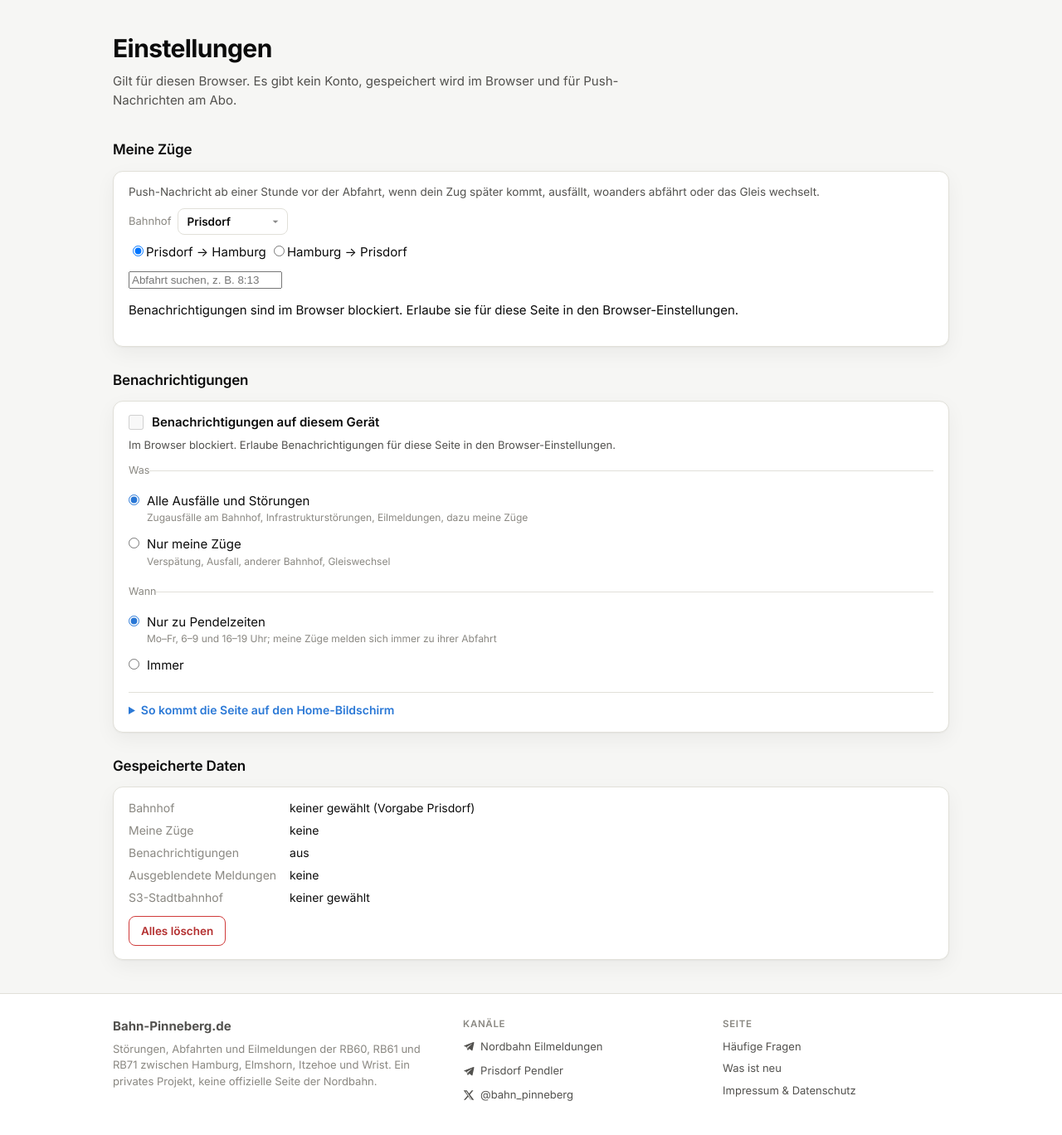
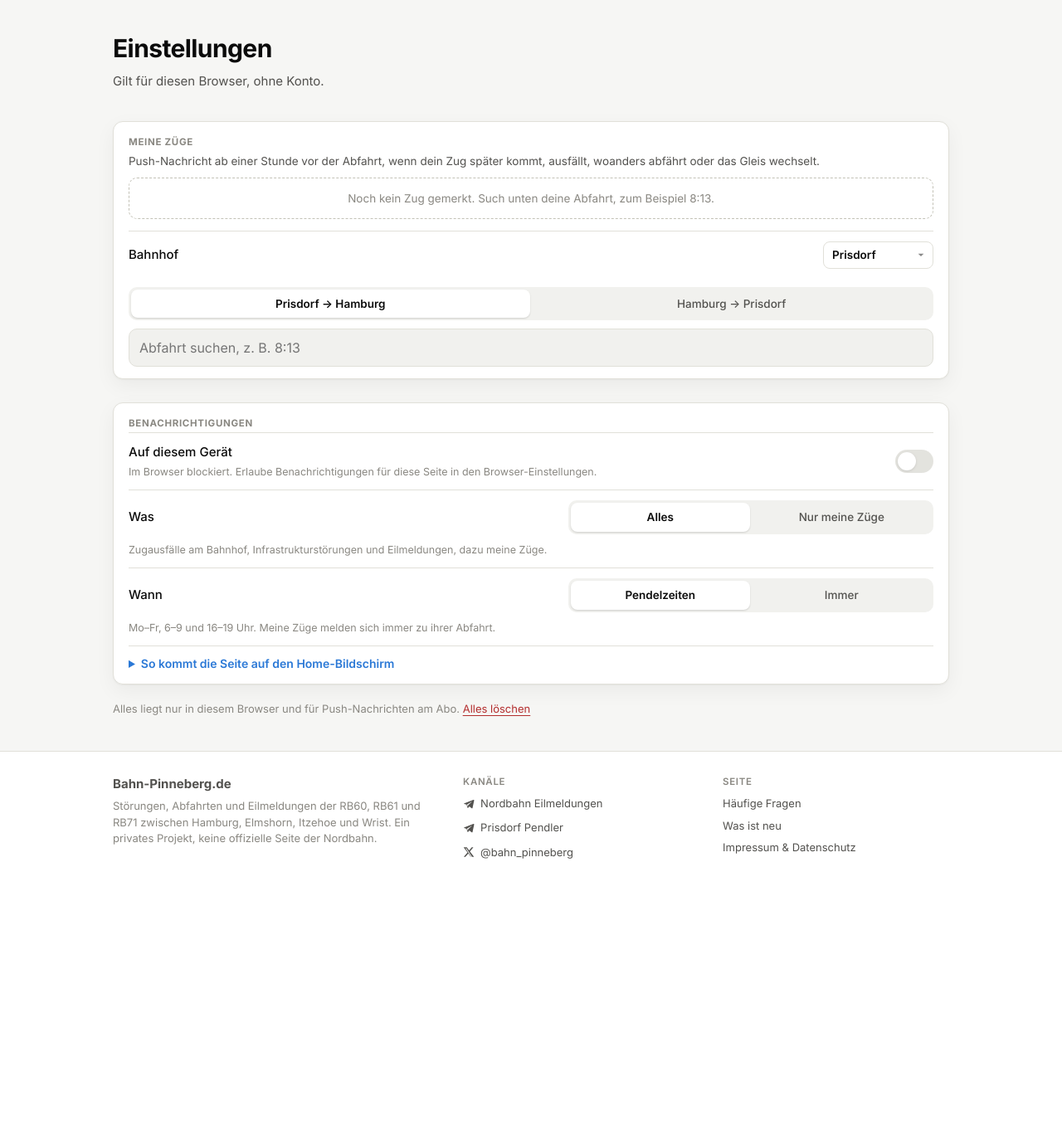
Before and after one commit to bensch777/bahn-pinneberg.de, a PHP site: page /einstellungen/ in a window 1280 px wide. Shown: the part 53-1421 px from the top of the page at 83% size. After the commit the page ends 1088 px from the top, so only its background shows below. Run offline with PHP 8.4, Linux system fonts and the light colour scheme.

Commit message:
Einstellungen im Stil einer Systemeinstellung, ohne „Gespeicherte Daten“ (#31)
Zwei Karten mit Zeilen statt Formular: „Meine Züge“ mit Bahnhof, Richtung
als Segment, Suchfeld in voller Breite und Platzhalter ohne gemerkten Zug;
„Benachrichtigungen“ mit Kippschalter, „Alles | Nur meine Züge“ und
„Pendelzeiten | Immer“ als Segmente, Erklärung nur zur gewählten Option.
„Gespeicherte Daten“ entfällt, „Alles löschen“ steht als Zeile am Ende.
Nebenbei repariert: #27 hatte die Styles für Segment, Suchfeld und
Vorschlagsliste der Einstellungsseite mitgelöscht.

Co-Authored-By: Claude Fable 5.1 <noreply@anthropic.com>
Claude-Session: https://claude.ai/code/session_01714u8gre9V6YgZ1eaaEp48

```diff
--- a/changelog/index.php
+++ b/changelog/index.php
@@ -15,6 +15,7 @@ $assetVersion = (int) @filemtime(__DIR__ . '/../dashboard.css');
 
 $changelog = [
     ['2026-10-27', [
+        ['Einstellungen im Stil einer Systemeinstellung', 'Die Einstellungsseite besteht jetzt aus zwei Karten mit Zeilen: „Meine Züge“ mit Bahnhof, Richtung als Segment, Suchfeld in voller Breite und einem Platzhalter, solange kein Zug gemerkt ist; „Benachrichtigungen“ mit Kippschalter, den Wahlen „Alles | Nur meine Züge“ und „Pendelzeiten | Immer“ als Segmente und der Erklärung nur zur gewählten Option. Der Bereich „Gespeicherte Daten“ ist weg, er wiederholte nur die Einstellungen; „Alles löschen“ steht als Zeile am Ende. Nebenbei repariert: Die Styles für Suche und Vorschlagsliste waren beim Entfernen der Startseitenkarte verloren gegangen.'],
         ['Zeitraum in Alltagssprache, Zeitbalken und Verlauf als Änderungsliste', 'Statt „seit 27.10., 14:50 Uhr, voraussichtlich bis 28.10., 14:00 Uhr“ steht bei einer Störung jetzt „Seit 14:50 Uhr (4 Std.) · voraussichtlich bis morgen 14:00 Uhr“, auf der Startseite wie auf der Seite der Störung. Darunter zeigt ein dünner Balken, wie weit der gemeldete Zeitraum fortgeschritten ist; ist das Ende überschritten, wird er gelb. Der Verlauf nennt je Schritt nur, was sich geändert hat: „Gemeldet“, „Update“, „Verlängert“ mit altem und neuem Ende, zum Schluss „Aufgehoben“ mit der Dauer. Ältere Schritte sind eingeklappt. Die Quelle steht beim Zitat der Originalmeldung, die Zeiten stehen nicht mehr dreimal auf der Seite.'],
         ['Verlauf ohne „Pendler-Text aktualisiert“', 'Auf der Seite einer Störung zeigte die Zeitleiste einen eigenen Schritt, wenn nur die lesbare Fassung einer Änderung nachkam. Das war Technik, kein Ereignis. Jetzt gehört die neue Fassung zum Schritt der Änderung selbst, die Zeitleiste kennt nur noch „Störung gemeldet“, „Neuer Stand“ und „Neues voraussichtliches Ende“.'],
         ['Hinweise ohne spürbare Folgen sind keine Störungen mehr', 'Meldungen wie „Betrieb wieder planmäßig, Ersatzteil wird noch eingebaut“ führte strecken-info.de tagelang als aktive Störung, und die Seite zeigte sie als solche: gelbe Lagekarte, Karte auf der Startseite, Benachrichtigung. Jetzt zählen sie als Hinweis: Die Lagekarte bleibt grün und nennt sie nur klein, auf der Startseite erscheint keine Karte, es gibt keinen Push, und sie fehlen unter „Wichtig“ und in der Statistik. Unter „Meldungen · Aktiv“ stehen sie in einem eigenen Abschnitt. Das Urteil trifft die KI aus dem Text der Meldung, im Zweifel bleibt es eine Störung. Ändert sich die Lage, etwa von „keine Folgen“ zu „Verspätungen“, kommt die Meldung wie neu.'],
--- a/dashboard.css
+++ b/dashboard.css
@@ -640,23 +640,64 @@ a.status:focus-visible { outline: 2px solid var(--series); outline-offset: 2px;
 	color: var(--muted); font: inherit; font-size: 12px; cursor: pointer;
 }
 .meine__tag[aria-pressed="true"] { color: #fff; background: var(--series); border-color: var(--series); font-weight: 600; }
-.meine__neu { display: grid; gap: 10px; }
-.meine__bahnhof { justify-self: start; }
+.meine__neu { display: grid; gap: 10px; padding-top: 2px; }
 
-/* Einstellungen */
-.einstellung { padding: 14px 18px 16px; }
-.einstellung__schalter { display: flex; gap: 10px; align-items: center; font-size: 15px; font-weight: 600; cursor: pointer; }
-.einstellung__schalter input { width: 18px; height: 18px; margin: 0; accent-color: var(--series); }
-.einstellung__hinweis { margin: 6px 0 0; font-size: 13px; color: var(--ink-2); }
-.einstellung__hinweis[hidden] { display: none; }
-.einstellung__gruppe { border: 0; margin: 12px 0 0; padding: 10px 0 0; border-top: 1px solid var(--line); }
-.einstellung__gruppe[hidden] { display: none; }
-.einstellung__gruppe legend { padding: 0; font-size: 12.5px; color: var(--muted); }
-.einstellung__loeschen {
-	margin-top: 12px; font: inherit; font-size: 13.5px; font-weight: 600; padding: 7px 14px; border-radius: 8px;
-	border: 1px solid var(--critical); background: transparent; color: var(--critical-text); cursor: pointer;
-}
-.einstellung__loeschen:hover { background: color-mix(in srgb, var(--critical) 12%, transparent); }
+/* Einstellungen: Karten mit Zeilen wie in einer Systemeinstellung (einstellungen/) */
+.einst { padding: 6px 18px 14px; }
+.einst__label { margin: 10px 0 2px; font-size: 11.5px; font-weight: 700; letter-spacing: 0.06em; text-transform: uppercase; color: var(--muted); }
+.einst__intro { margin: 4px 0 10px; font-size: 13.5px; color: var(--ink-2); }
+.einst__zeile { display: flex; align-items: center; justify-content: space-between; gap: 10px 16px; padding: 12px 0; border-top: 1px solid var(--line); }
+.einst__zeile--schalter { cursor: pointer; }
+.einst__zeile--stapel { flex-wrap: wrap; }
+.einst__zeile--stapel .segment { flex: 1 1 260px; max-width: 440px; }
+.einst__zeile[hidden] { display: none; }
+.einst__text { font-size: 15px; font-weight: 500; min-width: 0; }
+.einst__hinweis { display: block; margin-top: 3px; font-size: 12.5px; font-weight: 400; color: var(--muted); }
+.einst__hinweis[hidden] { display: none; }
+.einst__erklaerung { flex-basis: 100%; margin: 0; font-size: 12.5px; color: var(--muted); }
+.einst__erklaerung:empty { display: none; }
+.einst__fuss { margin: 20px 0 0; font-size: 13px; color: var(--muted); }
+.einst__loeschen { font: inherit; font-size: 13px; padding: 0; border: 0; background: transparent; color: var(--critical-text); cursor: pointer; text-decoration: underline; text-underline-offset: 3px; }
+.einst__loeschen:focus-visible { outline: 2px solid var(--series); outline-offset: 2px; border-radius: 3px; }
+.einstellungen .installieren { margin-top: 0; }
+/* Kippschalter: die Checkbox liegt unsichtbar ueber dem Knopf, bleibt also fuer Tastatur und Screenreader erhalten */
+.schalter { position: relative; flex: none; width: 46px; height: 28px; }
+.schalter input { position: absolute; inset: 0; width: 100%; height: 100%; margin: 0; opacity: 0; cursor: pointer; }
+.schalter__knopf { position: absolute; inset: 0; border-radius: 999px; background: var(--axis); transition: background 0.15s; }
+.schalter__knopf::after { content: ''; position: absolute; top: 3px; left: 3px; width: 22px; height: 22px; border-radius: 50%; background: #fff; box-shadow: 0 1px 3px rgba(0, 0, 0, 0.3); transition: transform 0.15s; }
+.schalter input:checked + .schalter__knopf { background: var(--good); }
+.schalter input:checked + .schalter__knopf::after { transform: translateX(18px); }
+.schalter input:disabled + .schalter__knopf { opacity: 0.45; }
+.schalter input:disabled { cursor: default; }
+.schalter input:focus-visible + .schalter__knopf { outline: 2px solid var(--series); outline-offset: 2px; }
+/* Segment: gestylte Radios wie Tabs, mit Tastatur bedienbar */
+.segment { display: flex; gap: 3px; padding: 3px; border-radius: 10px; background: var(--surface-2); max-width: 100%; }
+.segment__opt { flex: 1; min-width: 0; position: relative; }
+.segment__opt input { position: absolute; inset: 0; width: 100%; height: 100%; margin: 0; opacity: 0; cursor: pointer; }
+.segment__opt span { display: block; padding: 7px 10px; border-radius: 8px; text-align: center; font-size: 13.5px; font-weight: 500; color: var(--ink-2); white-space: nowrap; overflow: hidden; text-overflow: ellipsis; }
+.segment__opt input:checked + span { background: var(--surface); color: var(--ink); font-weight: 600; box-shadow: 0 1px 2px rgba(0, 0, 0, 0.14); }
+.segment__opt input:focus-visible + span { outline: 2px solid var(--series); outline-offset: -2px; }
+/* Meine Zuege: Suche mit Vorschlagsliste, Platzhalter ohne gemerkten Zug */
+.meine__leer-hinweis { margin: 2px 0 12px; padding: 14px; border: 1px dashed var(--axis); border-radius: 10px; text-align: center; font-size: 13.5px; color: var(--muted); }
+.meine__leer-hinweis[hidden] { display: none; }
+.meine__suche { position: relative; }
+.meine__eingabe { box-sizing: border-box; width: 100%; padding: 10px 12px; border: 1px solid var(--line); border-radius: 10px; background: var(--surface-2); color: var(--ink); font: inherit; font-size: 16px; }
+.meine__eingabe::-webkit-search-decoration { -webkit-appearance: none; }
+.meine__eingabe:focus-visible { outline: 2px solid var(--series); outline-offset: 1px; }
+.meine__eingabe:disabled { opacity: 0.6; }
+.meine__vorschlaege { position: absolute; left: 0; right: 0; top: calc(100% + 4px); z-index: 30; list-style: none; margin: 0; padding: 4px; max-height: 320px; overflow-y: auto; background: var(--surface); border: 1px solid var(--line); border-radius: 10px; box-shadow: 0 10px 30px rgba(0, 0, 0, 0.18); }
+.meine__vorschlaege[hidden] { display: none; }
+.meine__vorschlag { display: flex; flex-wrap: wrap; align-items: baseline; gap: 4px 8px; padding: 9px 10px; border-radius: 8px; cursor: pointer; font-size: 14px; font-variant-numeric: tabular-nums; }
+.meine__vorschlag:hover, .meine__vorschlag.is-aktiv { background: var(--surface-2); }
+.meine__vorschlag[aria-disabled="true"] { opacity: 0.5; cursor: default; }
+.meine__vorschlag small { flex: none; font-size: 12px; color: var(--muted); }
+.meine__vorschlag .meine__variante { flex-basis: 100%; margin-top: -2px; }
+.meine__leer { padding: 9px 10px; font-size: 13px; color: var(--muted); }
+.meine__hinweis { margin: 12px 0 0; font-size: 13.5px; color: var(--ink-2); }
+.meine__hinweis[hidden] { display: none; }
+.meine__an { margin-left: 2px; font: inherit; font-size: 13px; font-weight: 600; padding: 6px 12px; border-radius: 8px; border: 0; background: var(--series); color: #fff; cursor: pointer; }
+.meine__weg:focus-visible, .meine__tag:focus-visible, .meine__an:focus-visible { outline: 2px solid var(--series); outline-offset: 1px; }
+
 .installieren { margin-top: 14px; padding-top: 10px; border-top: 1px solid var(--line); font-size: 14px; }
 .installieren summary { cursor: pointer; font-weight: 600; color: var(--series); }
 .installieren__wege { display: grid; grid-template-columns: 1fr 1fr; gap: 8px 24px; }
@@ -666,10 +707,6 @@ a.status:focus-visible { outline: 2px solid var(--series); outline-offset: 2px;
 .installieren li { margin: 4px 0; }
 .installieren__icon { display: inline-block; width: 18px; height: 18px; vertical-align: -3px; color: var(--series); }
 .installieren__icon svg { width: 100%; height: 100%; fill: currentColor; }
-.daten { display: grid; grid-template-columns: max-content 1fr; gap: 6px 16px; margin: 0; font-size: 14px; }
-.daten dt { color: var(--muted); }
-.daten dd { margin: 0; }
-@media (max-width: 420px) { .daten { grid-template-columns: 1fr; gap: 0; } .daten dd { margin-bottom: 8px; } }
 .board__empty { margin: 0; padding: 14px 0 10px; color: var(--muted); font-size: 13.5px; }
 @media (max-width: 420px) {
 	.dep { grid-template-columns: 10px 62px 48px 1fr auto; gap: 0 8px; }
--- a/einstellungen/index.php
+++ b/einstellungen/index.php
@@ -1,10 +1,10 @@
 <?php
 /**
- * Einstellungen: Meine Zuege, Benachrichtigungen und was gespeichert ist.
- * Erreichbar ueber die Glocke im Kopf jeder Seite und aus dem Handy-Menue.
- * Alles liegt im Browser, gemerkte Zuege zusaetzlich am Push-Abo; dashboard.js
- * steuert die Seite (data-seite="einstellungen"), ohne JavaScript bleibt nur
- * der Hinweis.
+ * Einstellungen: Meine Zuege und Benachrichtigungen, im Stil einer
+ * Systemeinstellung (Karten mit Zeilen, Kippschalter, Segmente). Erreichbar
+ * ueber die Glocke im Kopf jeder Seite und aus dem Handy-Menue. Alles liegt im
+ * Browser, gemerkte Zuege zusaetzlich am Push-Abo; dashboard.js steuert die
+ * Seite (data-seite="einstellungen"), ohne JavaScript bleibt nur der Hinweis.
  */
 
 require __DIR__ . '/../api/store.php';
@@ -18,6 +18,7 @@ $root = '../';
 $assetVersion = max((int) @filemtime(__DIR__ . '/../dashboard.js'), (int) @filemtime(__DIR__ . '/../dashboard.css'));
 $heimat = NORDBAHN_HEIMAT_DEFAULT;
 $name = NORDBAHN_BAHNHOEFE[$heimat]['name'];
+
 $title = 'Einstellungen – Bahn-Pinneberg.de';
 $description = 'Meine Züge und Benachrichtigungen für Bahn-Pinneberg.de: Push-Nachricht, wenn dein Zug später kommt, ausfällt oder woanders abfährt.';
 ?>
@@ -49,30 +50,30 @@ $description = 'Meine Züge und Benachrichtigungen für Bahn-Pinneberg.de: Push-
 	<div class="page-head">
 		<div>
 			<h1>Einstellungen</h1>
-			<p class="page-head__lead">Gilt f&uuml;r diesen Browser. Es gibt kein Konto, gespeichert wird im Browser und f&uuml;r Push-Nachrichten am Abo.</p>
+			<p class="page-head__lead">Gilt f&uuml;r diesen Browser, ohne Konto.</p>
 		</div>
 	</div>
+
 	<noscript><p class="notice">Die Einstellungen brauchen JavaScript.</p></noscript>
 
 	<section id="meine" class="section" aria-labelledby="meine-h">
-		<div class="section__head">
-			<h2 id="meine-h" class="section__title">Meine Z&uuml;ge</h2>
-		</div>
-		<div class="card meine">
-			<p class="meine__intro">Push-Nachricht ab einer Stunde vor der Abfahrt, wenn dein Zug sp&auml;ter kommt, ausf&auml;llt, woanders abf&auml;hrt oder das Gleis wechselt.</p>
+		<div class="card einst">
+			<h2 id="meine-h" class="einst__label">Meine Z&uuml;ge</h2>
+			<p class="einst__intro">Push-Nachricht ab einer Stunde vor der Abfahrt, wenn dein Zug sp&auml;ter kommt, ausf&auml;llt, woanders abf&auml;hrt oder das Gleis wechselt.</p>
 			<ul class="meine__liste" id="meine-zuege-liste"></ul>
+			<p class="meine__leer-hinweis" id="meine-leer">Noch kein Zug gemerkt. Such unten deine Abfahrt, zum Beispiel 8:13.</p>
 			<div class="meine__neu">
-				<label class="heimat meine__bahnhof">
-					<span class="heimat__label">Bahnhof</span>
+				<div class="einst__zeile">
+					<label class="einst__text" for="heimat">Bahnhof</label>
 					<select id="heimat" class="heimat__select" data-heimat-default="<?= $heimat ?>">
 <?php foreach (NORDBAHN_BAHNHOEFE as $id => $bhf): ?>
 						<option value="<?= $id ?>" data-ast="<?= $bhf['ast'] ?>"<?= $id === $heimat ? ' selected' : '' ?>><?= nb_e($bhf['name']) ?></option>
 <?php endforeach; ?>
 					</select>
-				</label>
-				<div class="meine__richtung" role="radiogroup" aria-label="Richtung">
-					<label class="meine__seg"><input type="radio" name="meine-richtung" value="hin" checked><span id="meine-label-hin"><?= nb_e($name) ?> &rarr; Hamburg</span></label>
-					<label class="meine__seg"><input type="radio" name="meine-richtung" value="rueck"><span id="meine-label-rueck">Hamburg &rarr; <?= nb_e($name) ?></span></label>
+				</div>
+				<div class="segment" role="radiogroup" aria-label="Richtung">
+					<label class="segment__opt"><input type="radio" name="meine-richtung" value="hin" checked><span id="meine-label-hin"><?= nb_e($name) ?> &rarr; Hamburg</span></label>
+					<label class="segment__opt"><input type="radio" name="meine-richtung" value="rueck"><span id="meine-label-rueck">Hamburg &rarr; <?= nb_e($name) ?></span></label>
 				</div>
 				<div class="meine__suche">
 					<label class="visually-hidden" for="meine-suche">Zug suchen</label>
@@ -85,23 +86,28 @@ $description = 'Meine Züge und Benachrichtigungen für Bahn-Pinneberg.de: Push-
 	</section>
 
 	<section id="benachrichtigungen" class="section" aria-labelledby="benachrichtigungen-h">
-		<div class="section__head">
-			<h2 id="benachrichtigungen-h" class="section__title">Benachrichtigungen</h2>
-		</div>
-		<div class="card einstellung">
-			<label class="einstellung__schalter"><input type="checkbox" id="notify-on"> <span>Benachrichtigungen auf diesem Ger&auml;t</span></label>
-			<p class="einstellung__hinweis" id="notify-hint" hidden></p>
-			<p class="einstellung__hinweis" id="notify-push-hint" hidden></p>
-			<fieldset class="einstellung__gruppe">
-				<legend>Was</legend>
-				<label class="menu__row"><input type="radio" name="notify-was" value="alles"> <span>Alle Ausf&auml;lle und St&ouml;rungen<small>Zugausf&auml;lle am Bahnhof, Infrastrukturst&ouml;rungen, Eilmeldungen, dazu meine Z&uuml;ge</small></span></label>
-				<label class="menu__row"><input type="radio" name="notify-was" value="nur"> <span>Nur meine Z&uuml;ge<small>Versp&auml;tung, Ausfall, anderer Bahnhof, Gleiswechsel</small></span></label>
-			</fieldset>
-			<fieldset class="einstellung__gruppe" id="notify-wann">
-				<legend>Wann</legend>
-				<label class="menu__row"><input type="radio" name="notify-zeit" value="pendel"> <span>Nur zu Pendelzeiten<small>Mo&ndash;Fr, 6&ndash;9 und 16&ndash;19 Uhr; meine Z&uuml;ge melden sich immer zu ihrer Abfahrt</small></span></label>
-				<label class="menu__row"><input type="radio" name="notify-zeit" value="immer"> <span>Immer</span></label>
-			</fieldset>
+		<div class="card einst">
+			<h2 id="benachrichtigungen-h" class="einst__label">Benachrichtigungen</h2>
+			<label class="einst__zeile einst__zeile--schalter" for="notify-on">
+				<span class="einst__text">Auf diesem Ger&auml;t<small class="einst__hinweis" id="notify-hint" hidden></small><small class="einst__hinweis" id="notify-push-hint" hidden></small></span>
+				<span class="schalter"><input type="checkbox" id="notify-on" role="switch"><span class="schalter__knopf" aria-hidden="true"></span></span>
+			</label>
+			<div class="einst__zeile einst__zeile--stapel" id="notify-was">
+				<span class="einst__text" id="notify-was-label">Was</span>
+				<div class="segment" role="radiogroup" aria-labelledby="notify-was-label">
+					<label class="segment__opt"><input type="radio" name="notify-was" value="alles"><span>Alles</span></label>
+					<label class="segment__opt"><input type="radio" name="notify-was" value="nur"><span>Nur meine Z&uuml;ge</span></label>
+				</div>
+				<p class="einst__erklaerung" id="notify-was-text"></p>
+			</div>
+			<div class="einst__zeile einst__zeile--stapel" id="notify-wann">
+				<span class="einst__text" id="notify-wann-label">Wann</span>
+				<div class="segment" role="radiogroup" aria-labelledby="notify-wann-label">
+					<label class="segment__opt"><input type="radio" name="notify-zeit" value="pendel"><span>Pendelzeiten</span></label>
+					<label class="segment__opt"><input type="radio" name="notify-zeit" value="immer"><span>Immer</span></label>
+				</div>
+				<p class="einst__erklaerung" id="notify-wann-text"></p>
+			</div>
 			<details class="installieren" id="installieren">
 				<summary>So kommt die Seite auf den Home-Bildschirm</summary>
 				<div class="installieren__wege">
@@ -127,19 +133,10 @@ $description = 'Meine Züge und Benachrichtigungen für Bahn-Pinneberg.de: Push-
 		</div>
 	</section>
 
-	<section id="daten" class="section" aria-labelledby="daten-h">
-		<div class="section__head">
-			<h2 id="daten-h" class="section__title">Gespeicherte Daten</h2>
-		</div>
-		<div class="card einstellung">
-			<dl class="daten" id="daten-liste"></dl>
-			<button type="button" class="einstellung__loeschen" id="daten-loeschen">Alles l&ouml;schen</button>
-		</div>
-	</section>
+	<p class="einst__fuss">Alles liegt nur in diesem Browser und f&uuml;r Push-Nachrichten am Abo. <button type="button" class="einst__loeschen" id="daten-loeschen">Alles l&ouml;schen</button></p>
 </main>
 
 <?php $current = 'einstellungen'; require __DIR__ . '/../inc/footer.php'; ?>
-
 <script src="<?= $root ?>dashboard.js?v=<?= $assetVersion ?>" defer></script>
 </body>
 </html>
```
Also changed, not shown: dashboard.js (+9 -25 lines).
